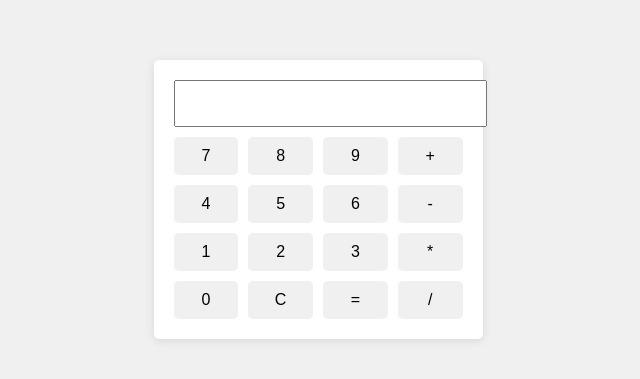
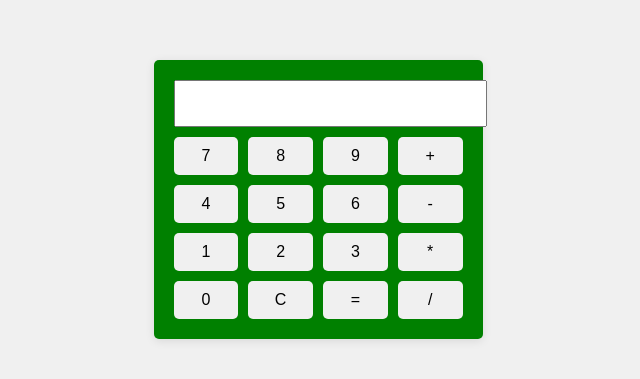
Before and after one commit to janak-i/calculator, a plain HTML site: page index.html in a window 1280 px wide. Shown: the part 201-580 px from the top of the page, without its empty margins (322-962 px from the left). Drawn offline with Linux system fonts and the light colour scheme.

Commit message:
changes colour of cal

```diff
--- a/index.html
+++ b/index.html
@@ -4,7 +4,7 @@
   <meta charset="UTF-8">
   <meta name="viewport" content="width=device-width, initial-scale=1.0">
   <link rel="stylesheet" href="styles.css">
-  <title>Simple Calculator</title>
+  <title>Calculator App</title>
 </head>
 <body>
   <div class="calculator">
--- a/styles.css
+++ b/styles.css
@@ -8,7 +8,7 @@ body {
 }
 
 .calculator {
-  background-color: #fff;
+  background-color: green;
   border-radius: 5px;
   box-shadow: 0 2px 10px rgba(0, 0, 0, 0.1);
   padding: 20px;
```
